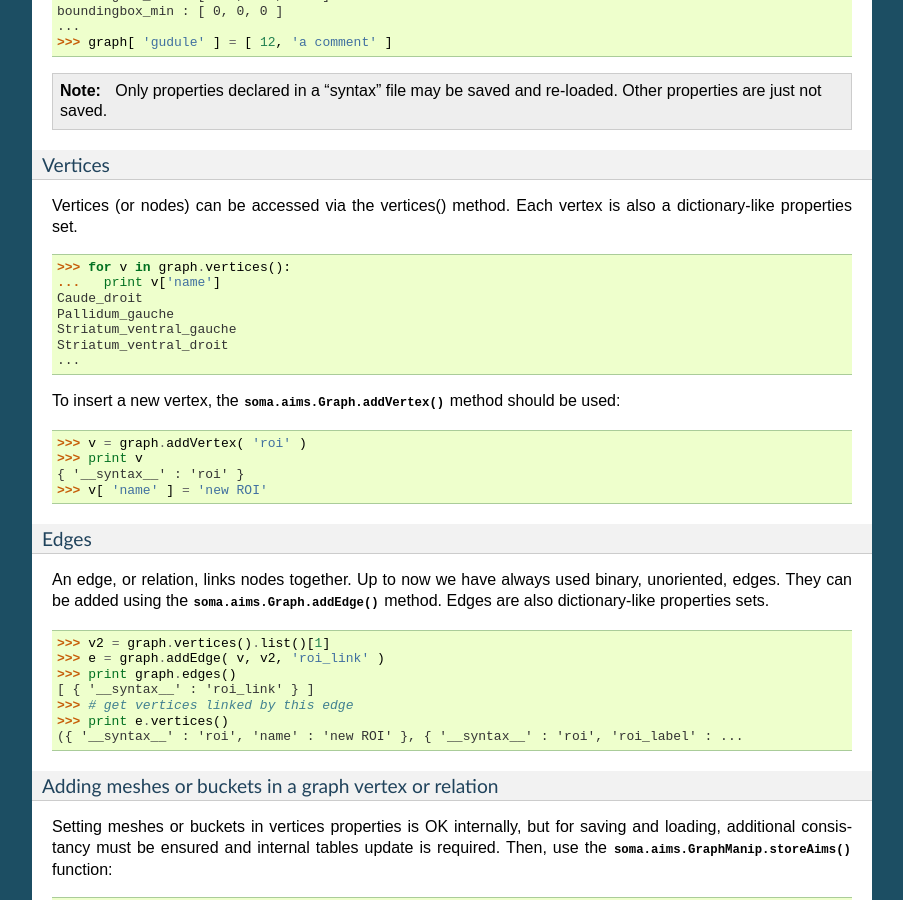
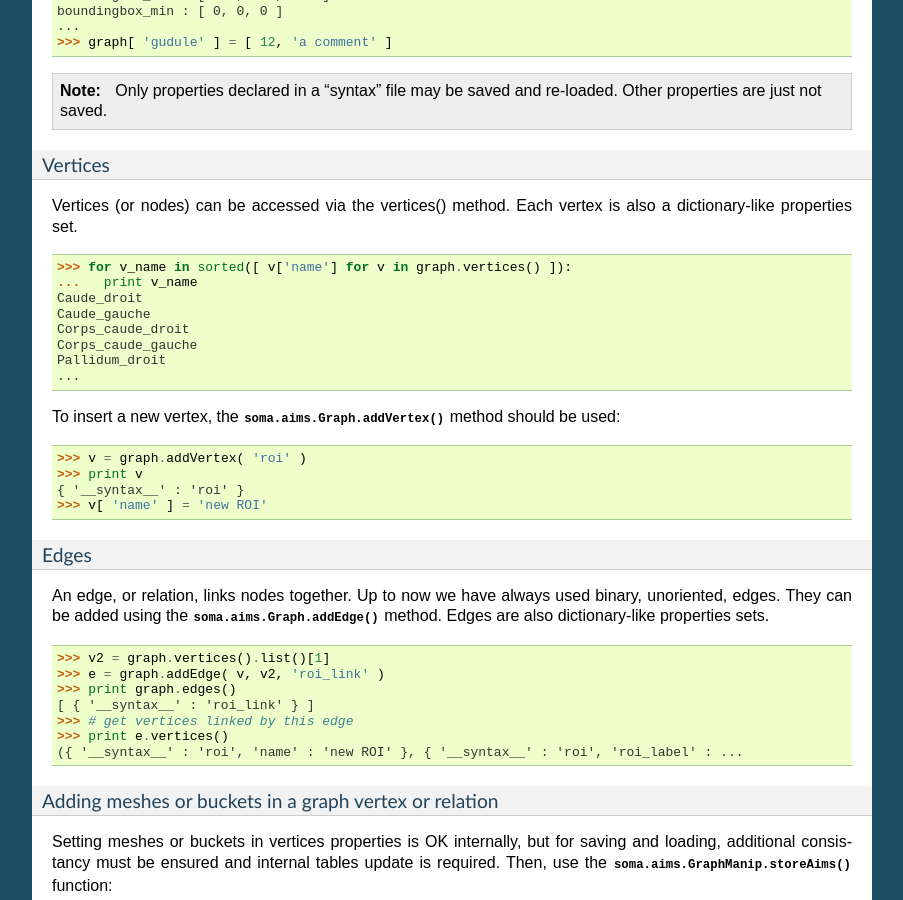
Before and after one commit to brainvisa/aims-free, a Sphinx documentation site: the page built from pyaims/doc/sphinx/pyaims_tutorial.rst, in a window 1280 px wide and 900 px high, scrolled down 15263 px. Shown: the whole window, without its empty margins (198-1101 px from the left). Built offline with Sphinx 7.4.7, drawn with Linux system fonts in a browser that asks for light colours; the version number could not be read and is left out.

Commit message:
#5070 Modify test because the vertices of a graph are not always in the same order.
git-svn-id: https://bioproj.extra.cea.fr/neurosvn/brainvisa/aims/aims-free/trunk@52138 613412ce-1361-4b7a-93bf-a3c75af1bae4

```diff
--- a/pyaims/doc/sphinx/pyaims_tutorial.rst
+++ b/pyaims/doc/sphinx/pyaims_tutorial.rst
@@ -719,12 +719,13 @@ Vertices
 
 Vertices (or nodes) can be accessed via the vertices() method. Each vertex is also a dictionary-like properties set.
 
->>> for v in graph.vertices():
-...   print v['name']
+>>> for v_name in sorted([ v['name'] for v in graph.vertices() ]):
+...   print v_name
 Caude_droit
-Pallidum_gauche
-Striatum_ventral_gauche
-Striatum_ventral_droit
+Caude_gauche
+Corps_caude_droit
+Corps_caude_gauche
+Pallidum_droit
 ...
 
 To insert a new vertex, the :py:meth:`soma.aims.Graph.addVertex()` method should be used:
```
